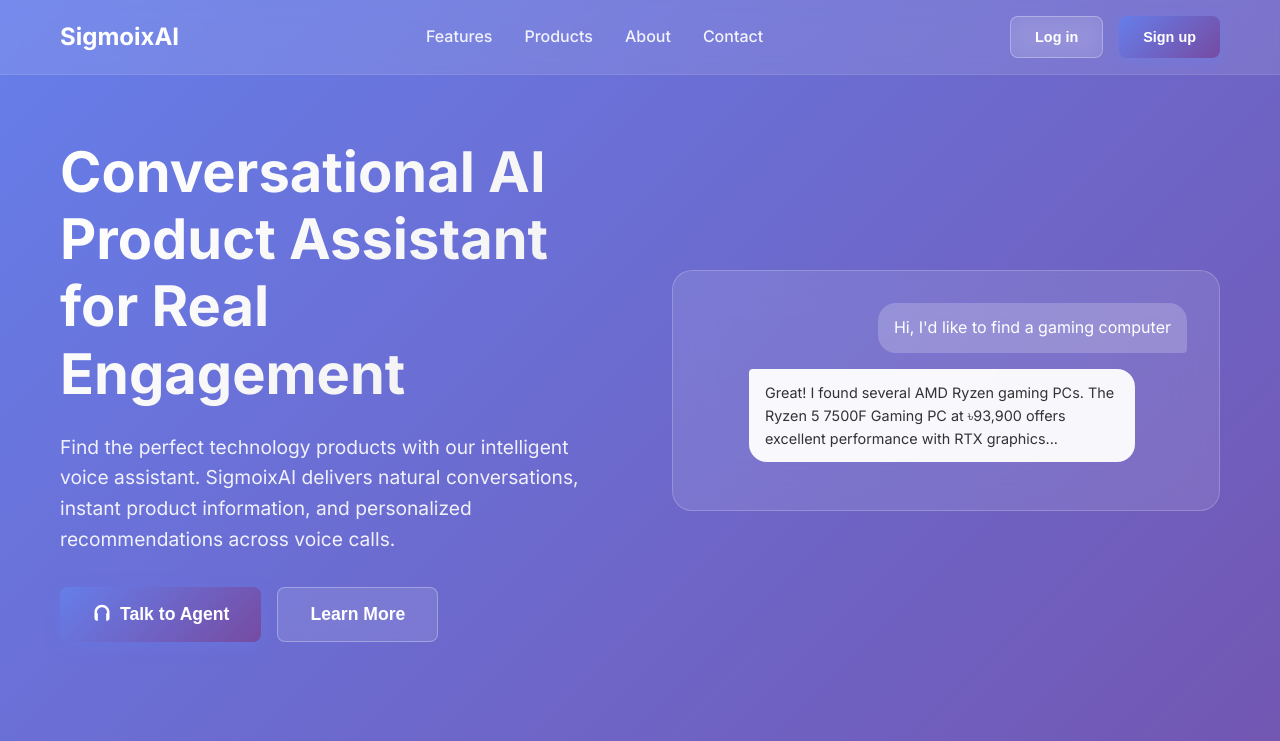
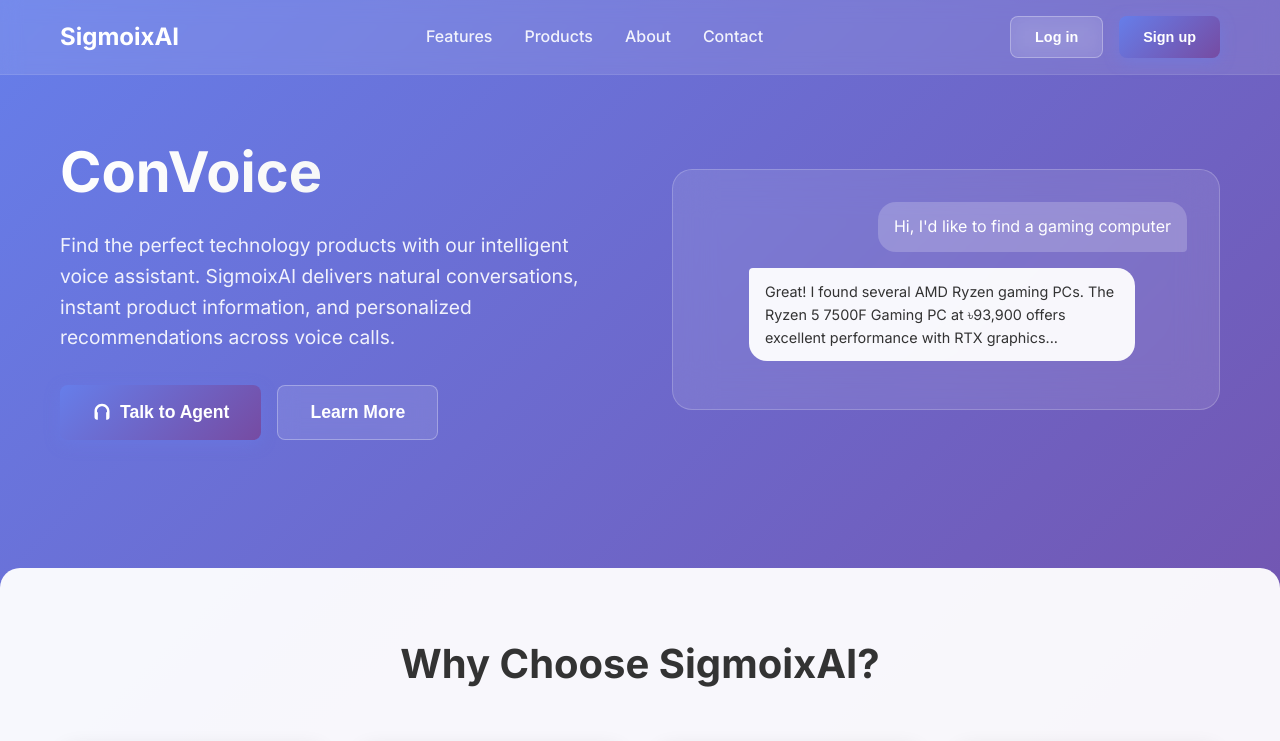
Before and after one commit to sukanya1426/Voice_Agent, a plain HTML site: page Frontend/index.html in a window 1280 px wide. Shown: the top 741 px of the page. Drawn offline with Linux system fonts and the light colour scheme; no server answers.

```diff
--- a/Frontend/index.html
+++ b/Frontend/index.html
@@ -36,7 +36,7 @@
             <div class="container">
                 <div class="hero-content">
                     <div class="hero-text">
-                        <h2>Conversational AI Product Assistant for Real Engagement</h2>
+                        <h2>ConVoice</h2>
                         <p>Find the perfect technology products with our intelligent voice assistant. SigmoixAI delivers
                             natural conversations, instant product information, and personalized recommendations across
                             voice calls.</p>
```
